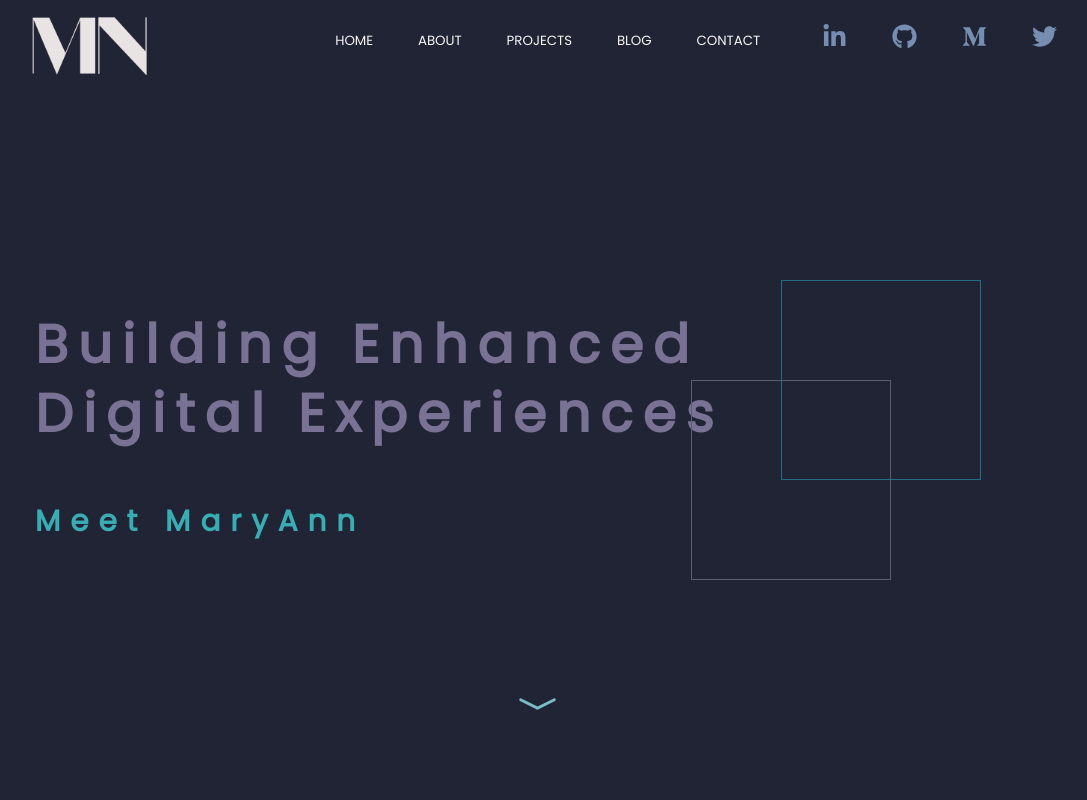
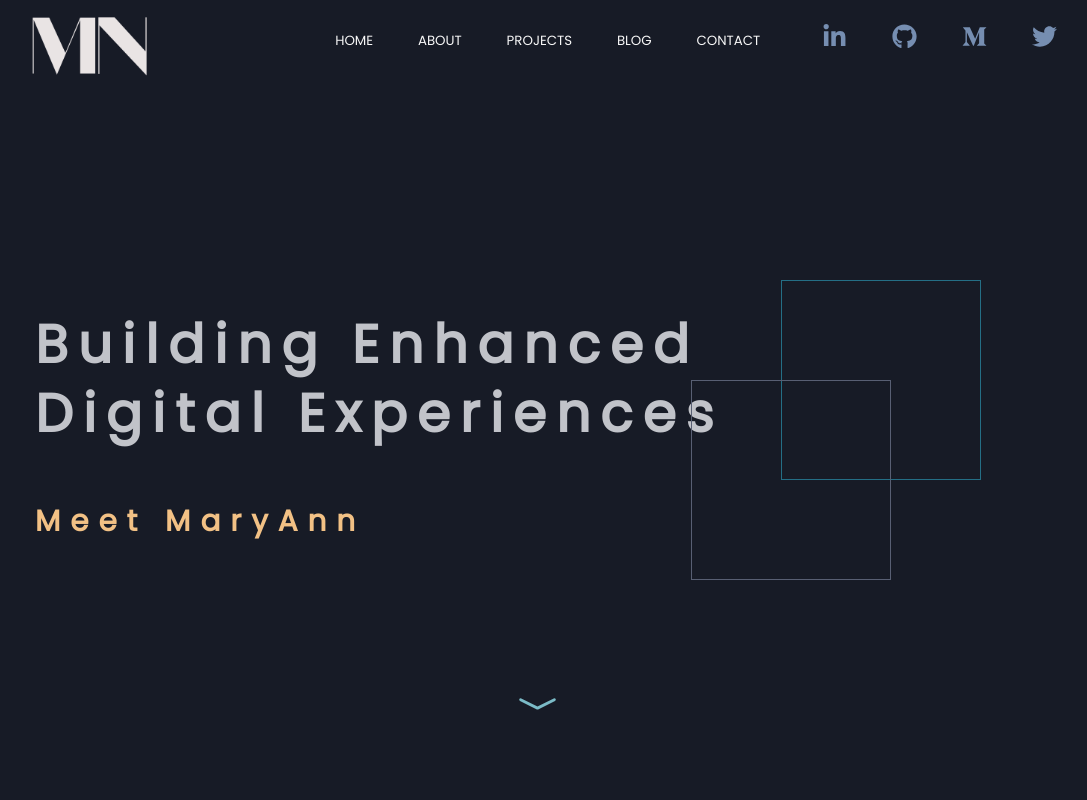
Before and after one commit to MaryAnnN28/mnportfolio, a React (Create React App) app: page / in a window 1280 px wide. Shown: the top 800 px of the page, without its empty margins (125-1212 px from the left). Built offline with nearby package versions, Linux system fonts and the light colour scheme.

Commit message:
added smooth scroll

```diff
--- a/src/App.css
+++ b/src/App.css
@@ -10,7 +10,11 @@
 body {
   height: 300px;
   height: max-content;
-  background: #212434;
+  background: #171B26;
   /* background: linear-gradient(163deg, rgba(14,16,59,1) 0%, rgba(45,47,85,1) 19%, rgba(58,74,110,1) 38%, rgba(75,102,133,1) 55%, rgba(98,155,171,1) 81%, rgba(165,223,235,1) 100%);  */
   /* background: linear-gradient(155deg, #041024 7%, #192541 22%, #2e374d 40%, #505974 62%, #949db3 78%, #b2cad4 100%); */
 }
+
+html {
+  scroll-behavior: smooth;
+}
--- a/src/components/Header/Header.css
+++ b/src/components/Header/Header.css
@@ -24,7 +24,7 @@
 
 h1.main-h1 {
   font-size: 40pt;
-  color: #797294;
+  color: #c1c3c9;
   padding-left: 150px;
   padding-top: 30px;
   padding-right: 0px;
@@ -37,7 +37,7 @@ h3.header-firstname-h3 {
   padding-left: 150px;
   padding-top: 50px;
   font-size: 22pt;
-  color:rgb(57, 172, 180);
+  color:#F2C185;
   letter-spacing: 10px;
 }
 
@@ -46,7 +46,7 @@ h4.header-title-h4 {
   padding-left: 150px;
   padding-top: 10px;
   font-size: 18pt;
-  color: rgb(161, 163, 172);
+  color: #51566A;
   letter-spacing: 10px;
 }
 
--- a/src/components/Header/Header.js
+++ b/src/components/Header/Header.js
@@ -25,7 +25,7 @@ const Header = () => {
             </h1>
             <h3 className="header-firstname-h3"> Meet MaryAnn</h3>
             {/* <h4 className="header-title-h4"> software engineer</h4>
-            <h4 className="header-title2-h4"> web designer</h4> */}
+            //<h4 className="header-title2-h4"> web designer</h4> */}
 
 
           </div>
```
